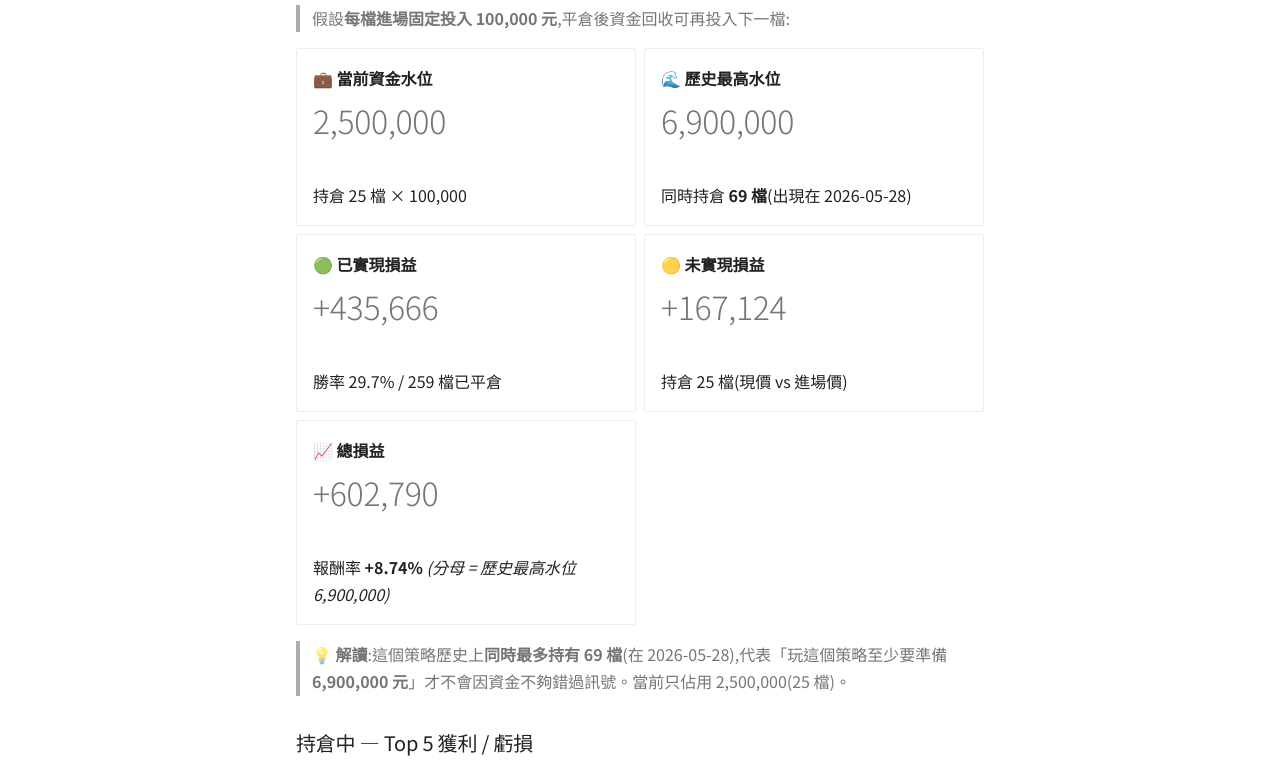
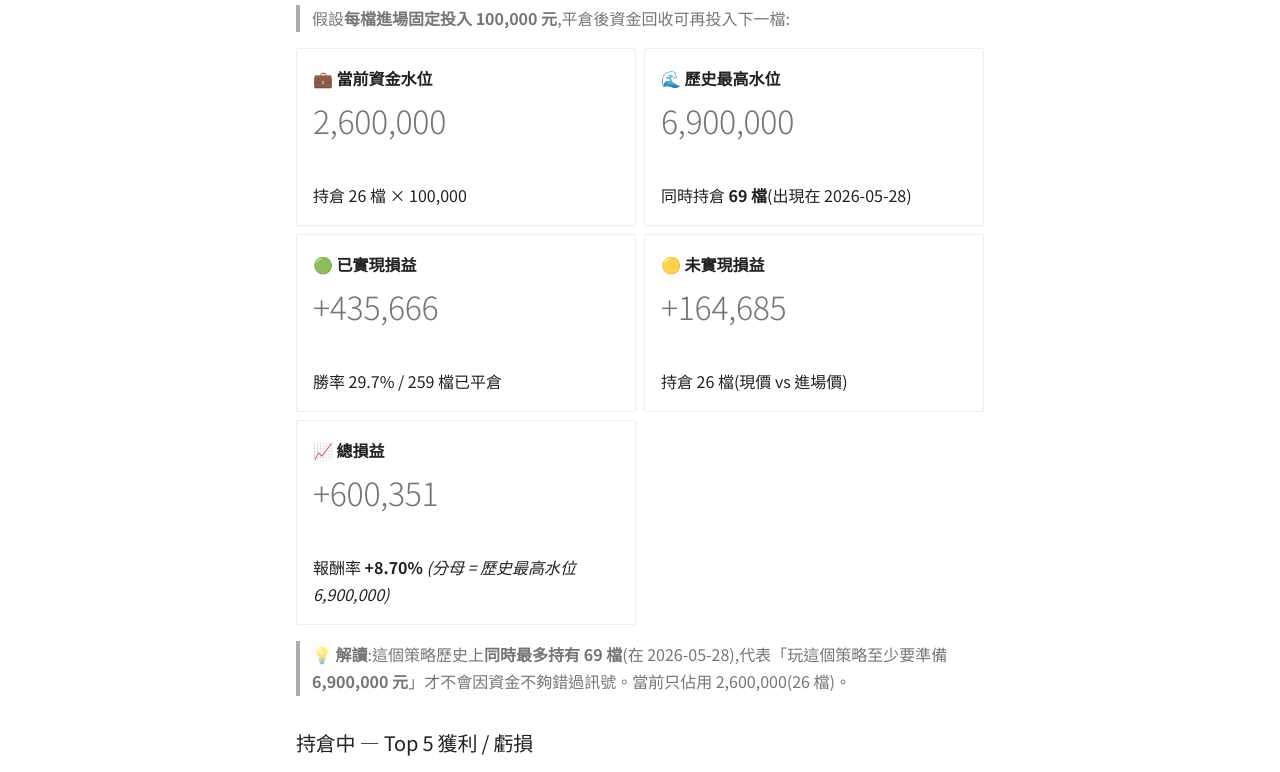
Before and after one commit to ShoppingLiao/stock-analysis-public, an MkDocs documentation site: the page built from docs/signals_capital.md, in a window 1280 px wide and 1400 px high. Shown: the part 522-1294 px from the top of the window. Built offline with MkDocs 1.6.1 and Material for MkDocs 9.7.7, drawn with Linux system fonts in a browser that asks for light colours; comment, search, counter and statistics services are not loaded; some of the changed text lies outside the part shown.

Commit message:
docs(signals): update BB + RB + capital (2026-07-08)

```diff
--- a/docs/signals_capital.md
+++ b/docs/signals_capital.md
@@ -17,9 +17,9 @@
 
 -   **💼 當前資金水位**
 
-    # 2,500,000
+    # 2,600,000
 
-    持倉 25 檔 × 100,000
+    持倉 26 檔 × 100,000
 
 -   **🌊 歷史最高水位**
 
@@ -35,19 +35,19 @@
 
 -   **🟡 未實現損益**
 
-    # +167,124
+    # +164,685
 
-    持倉 25 檔(現價 vs 進場價)
+    持倉 26 檔(現價 vs 進場價)
 
 -   **📈 總損益**
 
-    # +602,790
+    # +600,351
 
-    報酬率 **+8.74%** _(分母 = 歷史最高水位 6,900,000)_
+    報酬率 **+8.70%** _(分母 = 歷史最高水位 6,900,000)_
 
 </div>
 
-> **💡 解讀**:這個策略歷史上**同時最多持有 69 檔**(在 2026-05-28),代表「玩這個策略至少要準備 **6,900,000 元**」才不會因資金不夠錯過訊號。當前只佔用 2,500,000(25 檔)。
+> **💡 解讀**:這個策略歷史上**同時最多持有 69 檔**(在 2026-05-28),代表「玩這個策略至少要準備 **6,900,000 元**」才不會因資金不夠錯過訊號。當前只佔用 2,600,000(26 檔)。
 
 ### 持倉中 — Top 5 獲利 / 虧損
 
@@ -139,9 +139,9 @@
 
 -   **💼 當前資金水位**
 
-    # 16,600,000
+    # 16,700,000
 
-    BB 2,500,000 + RB 14,100,000
+    BB 2,600,000 + RB 14,100,000
 
 -   **🌊 兩策略歷史最高水位**
 
@@ -157,15 +157,15 @@
 
 -   **🟡 未實現損益**
 
-    # +3,713,765
+    # +3,711,326
 
-    BB +167,124 + RB +3,546,641
+    BB +164,685 + RB +3,546,641
 
 -   **📈 總損益**
 
-    # +3,527,598
+    # +3,525,159
 
-    報酬率 **+15.47%** _(分母 = 兩策略歷史最高水位)_
+    報酬率 **+15.46%** _(分母 = 兩策略歷史最高水位)_
 
 </div>
 
```
Also changed, not shown: docs/signals_black_butterfly.md (+1 -0 lines).
